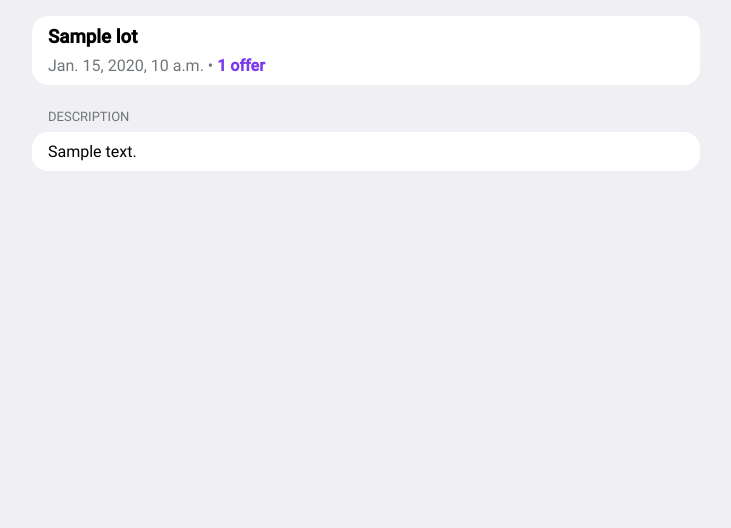
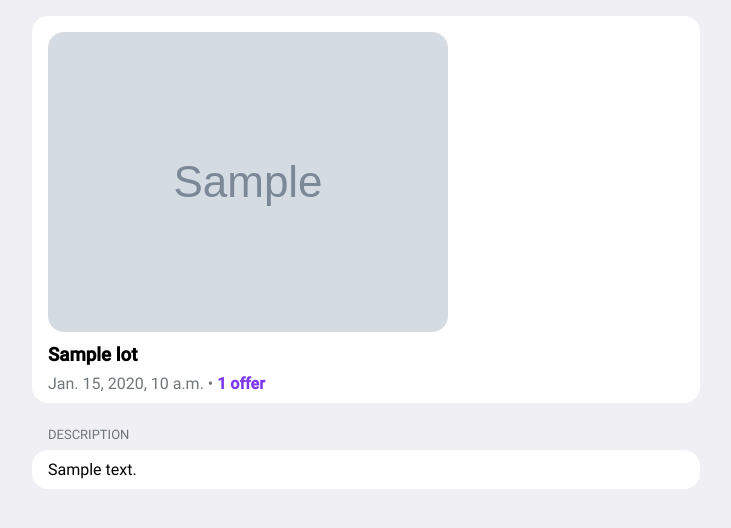
Before and after one commit to sSimuSs/birgo, a Django app: template templates/tg-mini-app/lots/detail.html in a window 1280 px wide. Shown: the top 528 px of the page, without its empty margins (274-1005 px from the left). Run offline with Django 5.2, Linux system fonts and the light colour scheme; the template is opened without the code that fills it: most values are stand-ins (such as "Sample title", 1, 10 or a date in 2020); grey boxes marked "Sample" are stand-in pictures; some libraries are stand-ins or nearby versions.

Commit message:
wish main image on detail page

```diff
--- a/templates/tg-mini-app/lots/detail.html
+++ b/templates/tg-mini-app/lots/detail.html
@@ -13,6 +13,9 @@
 <div class="app_page">
     <div class="rounded_sections_container">
         <div class="rounded_section d_block justify_items_left">
+            <div class="mb_8px mt_6px">
+                <img src="{{ lot.get_main_image_url }}" alt="" class="w-100" style="border-radius: 16px; max-height: 350px">
+            </div>
             <h3 class="mt_0 mb_8px">{{ lot.title }}</h3>
             <div>
                 <span class="muted_color">{{ lot.natural_created_at }} •</span>
--- a/wishr/static/app/css/telegram.css
+++ b/wishr/static/app/css/telegram.css
@@ -807,6 +807,10 @@ input[type="radio"]:disabled+label {
     margin-top: 4px!important;
 }
 
+.mt_6px {
+    margin-top: 6px!important;
+}
+
 .mt_8px {
     margin-top: 8px!important;
 }
```
